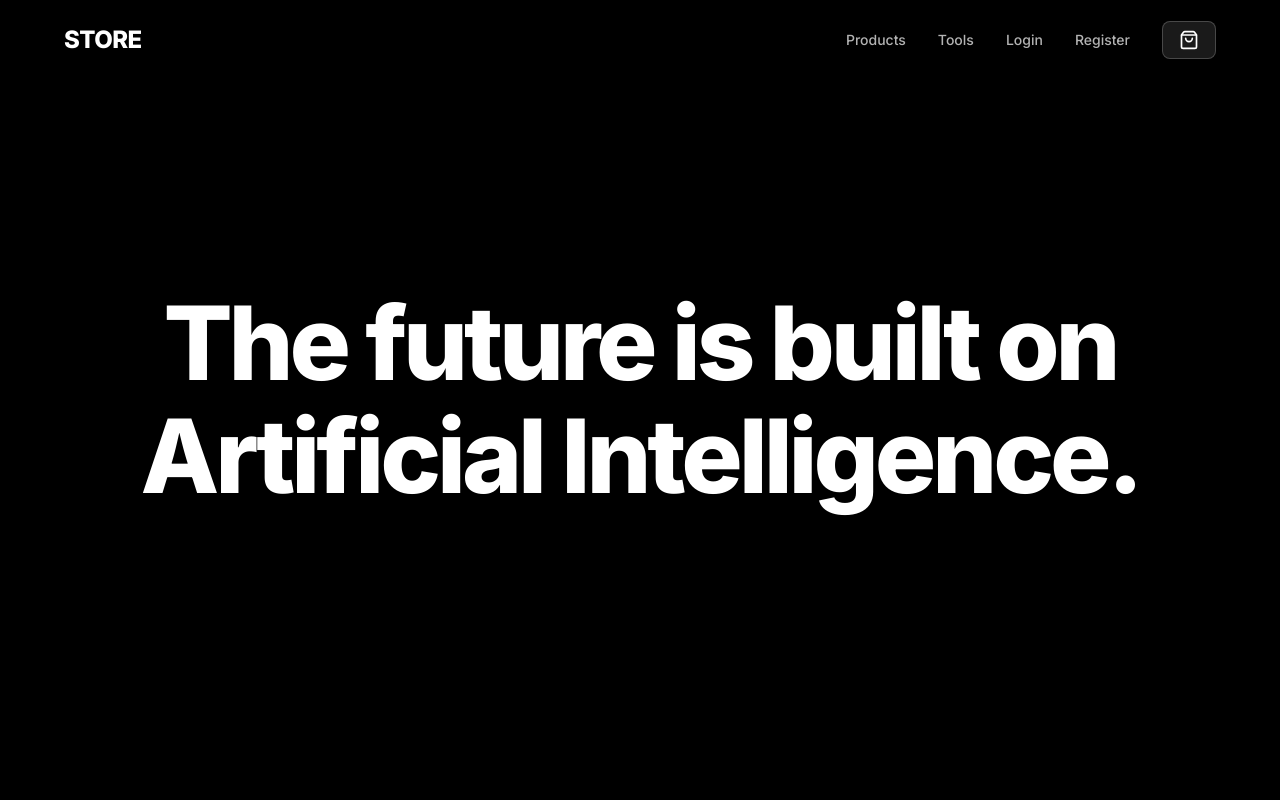
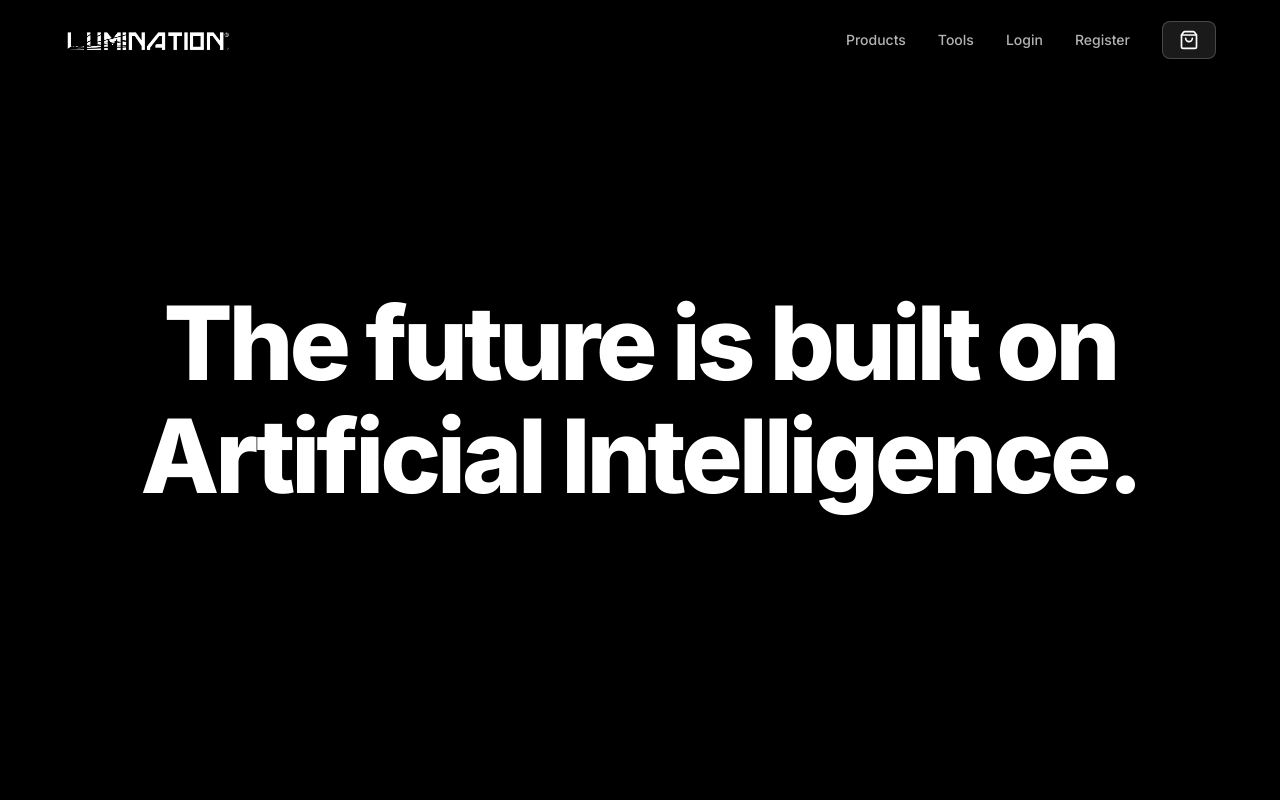
Before and after one commit to isseygino911/tea, a React (Vite) app: page / in a window 1280 px wide. Shown: the top 800 px of the page. Built offline with nearby package versions, Linux system fonts and the light colour scheme; no server answers.

Commit message:
brand logo

```diff
--- a/src/components/Navbar.jsx
+++ b/src/components/Navbar.jsx
@@ -66,13 +66,19 @@ export const Navbar = () => {
         }}>
           {/* Logo */}
           <Link to="/" style={{
-            fontSize: '1.5rem',
-            fontWeight: 800,
-            letterSpacing: '-0.02em',
-            color: '#ffffff',
+            display: 'flex',
+            alignItems: 'center',
             textDecoration: 'none',
           }}>
-            STORE
+            <img
+              src="/brand.png"
+              alt="Brand Logo"
+              style={{
+                height: '25px',
+                width: 'auto',
+                objectFit: 'contain',
+              }}
+            />
           </Link>
 
           {/* Desktop Nav */}
```
Also changed, not shown: public/brand.png (added).
